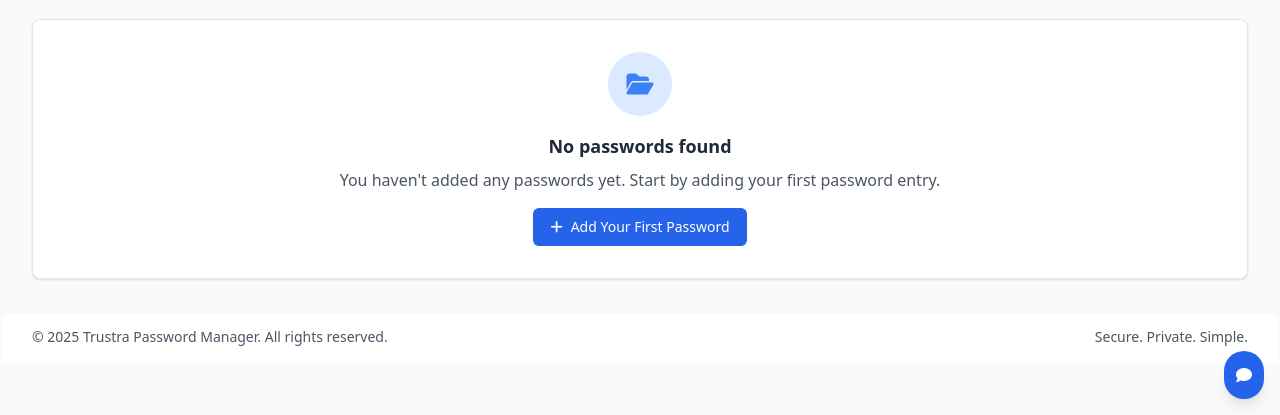
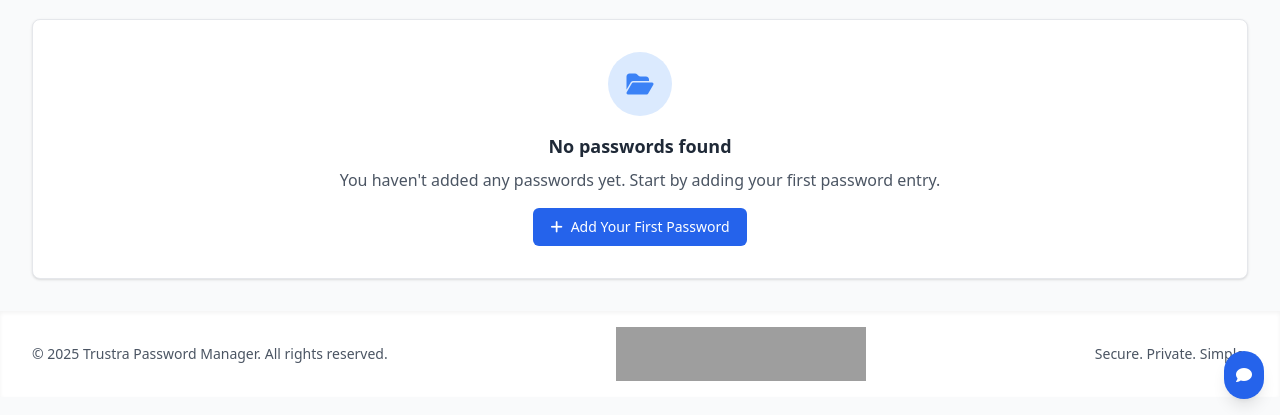
Before and after one commit to hxviihxxck/Trustra, a Flask app: page /dashboard in a window 1280 px wide. Shown: the part 385-800 px from the top of the page. Run offline with Flask 3, Linux system fonts and the light colour scheme; the visitor is signed in with stand-in values (Sample User, id 1); data that the repository does not hold is empty; some libraries are stand-ins or nearby versions; grey boxes are pictures that could not be loaded.

Commit message:
Showcase Trustra on Product Hunt with a badge in the website's footer
Adds a Product Hunt badge to base.html, with light/dark theme support.

Replit-Commit-Author: Agent
Replit-Commit-Session-Id: c424f8fa-27e8-4d95-9c69-c8446b67b617
Replit-Commit-Screenshot-Url: https://storage.googleapis.com/screenshot-production-us-central1/7680f08e-5d88-4f7d-a27c-555d6f1d0765/83c850e1-1e56-467e-bc26-1d9d7cd5cf26.jpg

```diff
--- a/templates/base.html
+++ b/templates/base.html
@@ -274,9 +274,22 @@
     <!-- Footer -->
     <footer class="bg-white dark:bg-gray-800 shadow-inner mt-auto">
         <div class="max-w-7xl mx-auto px-4 sm:px-6 lg:px-8 py-4">
-            <div class="flex items-center justify-between">
+            <div class="flex flex-col md:flex-row items-center justify-between gap-4">
                 <div class="text-gray-600 dark:text-gray-400 text-sm">
                     &copy; 2025 Trustra Password Manager. All rights reserved.
+                </div>
+                <div>
+                    <!-- Product Hunt Badge - Changes based on theme -->
+                    <a href="https://www.producthunt.com/posts/trustra?embed=true&utm_source=badge-featured&utm_medium=badge&utm_souce=badge-trustra" target="_blank">
+                        <img class="dark:hidden block"
+                             src="https://api.producthunt.com/widgets/embed-image/v1/featured.svg?post_id=960135&theme=light&t=1746180736360"
+                             alt="Trustra - Secure&#0032;password&#0032;manager | Product Hunt"
+                             style="width: 250px; height: 54px;" width="250" height="54" />
+                        <img class="hidden dark:block"
+                             src="https://api.producthunt.com/widgets/embed-image/v1/featured.svg?post_id=960135&theme=dark&t=1746180736360"
+                             alt="Trustra - Secure&#0032;password&#0032;manager | Product Hunt"
+                             style="width: 250px; height: 54px;" width="250" height="54" />
+                    </a>
                 </div>
                 <div class="text-gray-600 dark:text-gray-400 text-sm">
                     <span>Secure. Private. Simple.</span>
```
